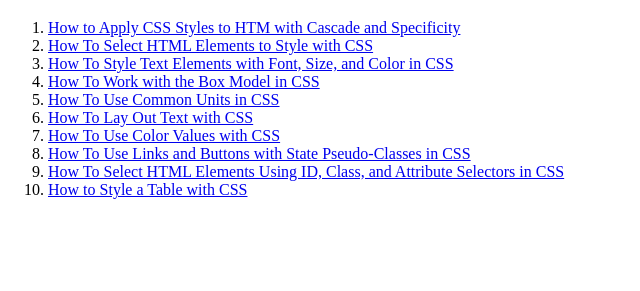
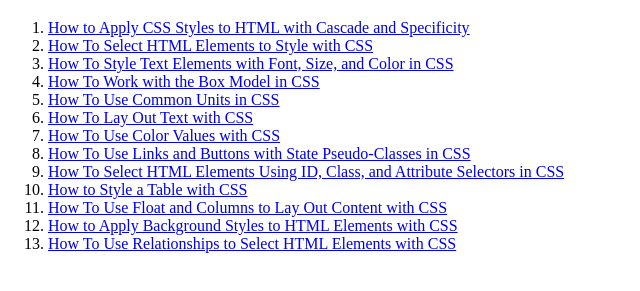
Before and after one commit to arnest00/zastrowdome, a plain HTML site: page index.html in a window 1280 px wide. Shown: the part 61-352 px from the top of the page, without its empty margins (0-640 px from the left). Drawn offline with Linux system fonts and the light colour scheme.

Commit message:
feat: Add missing links to subdirectory index.html files in root index.html

```diff
--- a/index.html
+++ b/index.html
@@ -9,7 +9,7 @@
 
     <ol>
       <li>
-        <a href="./01-cascade-and-specificity/index.html">How to Apply CSS Styles to HTM with Cascade and Specificity</a>
+        <a href="./01-cascade-and-specificity/index.html">How to Apply CSS Styles to HTML with Cascade and Specificity</a>
       </li>
       <li>
         <a href="./02-selecting-html-elements/index.html">How To Select HTML Elements to Style with CSS</a>
@@ -38,6 +38,15 @@
       <li>
         <a href="./10-styling-tables/index.html">How to Style a Table with CSS</a>
       </li>
+      <li>
+        <a href="./11-float-and-columns/index.html">How To Use Float and Columns to Lay Out Content with CSS</a>
+      </li>
+      <li>
+        <a href="./12-background-styles/index.html">How to Apply Background Styles to HTML Elements with CSS</a>
+      </li>
+      <li>
+        <a href="./13-relationship-selectors/index.html">How To Use Relationships to Select HTML Elements with CSS</a>
+      </li>
     </ol>
   </body>
 </html>
```
